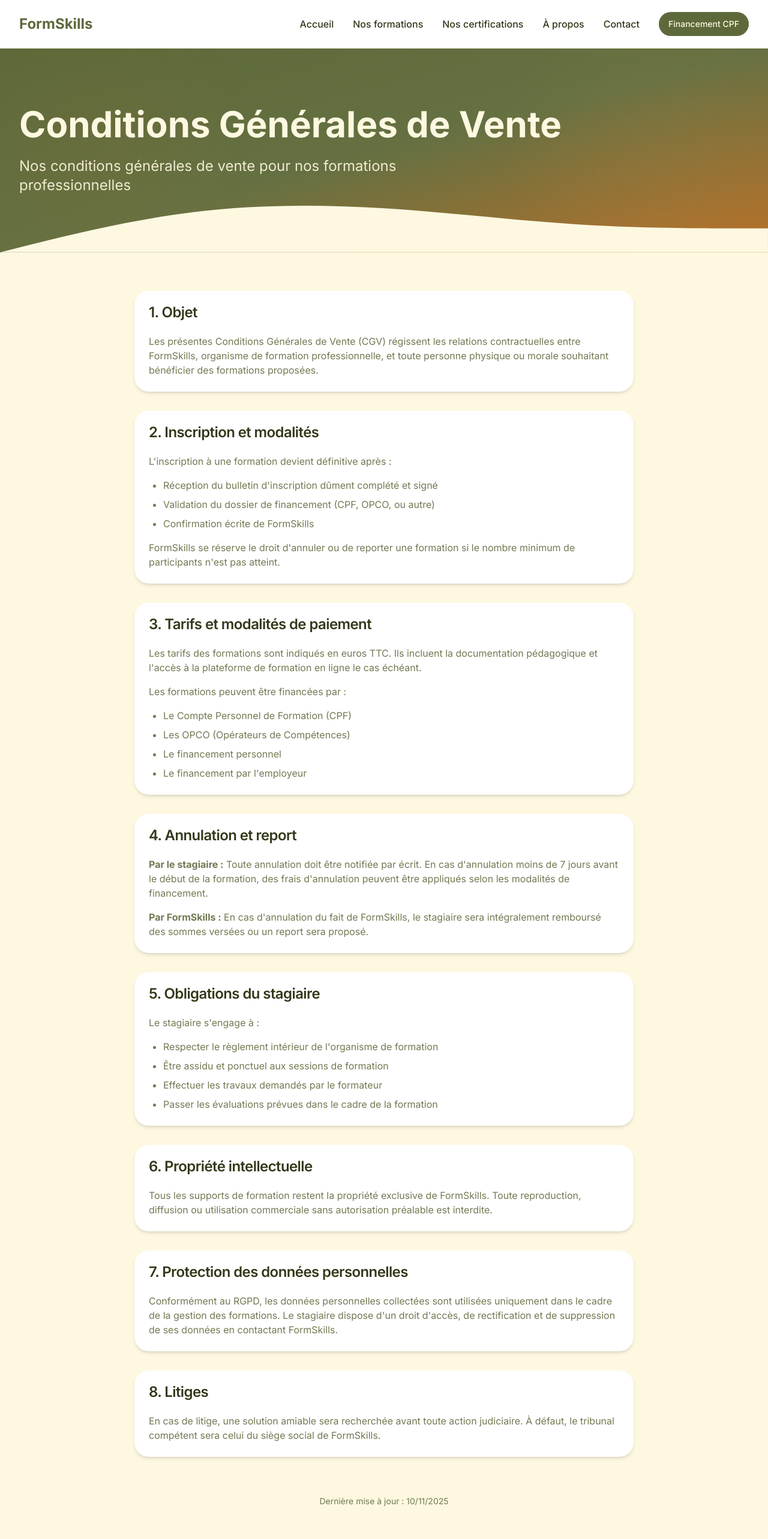
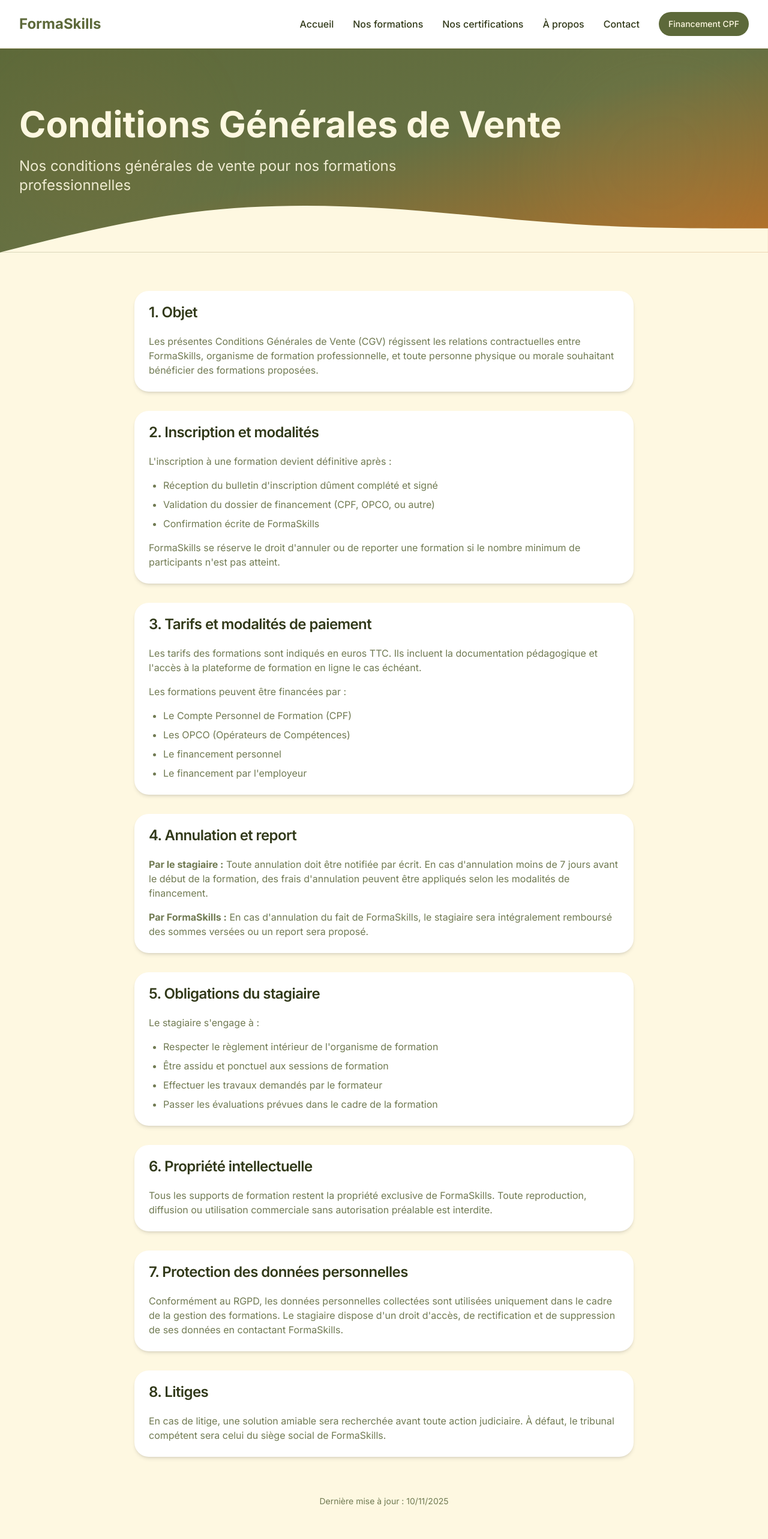
Before and after one commit to calvinlegerpro-commits/evoluskills-site, a React (Vite) app: page /cgv in a window 1280 px wide. Shown: the top 2566 px of the page at 60% size. Built offline with nearby package versions, Linux system fonts and the light colour scheme; the HTML template or start-up script is replaced by a standard one.

Commit message:
Rename site to FormaSkills across codebase
- Update all references from FormSkill/FormSkills/Formaskill to FormaSkills in HTML, components, pages, and Supabase edge function-related files. Align titles, footers, navigation, legal pages, and emails templates accordingly.

```diff
--- a/index.html
+++ b/index.html
@@ -3,20 +3,20 @@
   <head>
     <meta charset="UTF-8" />
     <meta name="viewport" content="width=device-width, initial-scale=1.0" />
-    <title>Formaskill - Formation Marketing et Communication CPF</title>
-    <meta name="description" content="Formaskill - Formations professionnelles en marketing et communication finançables CPF. Développez vos compétences digitales et réseaux sociaux." />
-    <meta name="author" content="Formaskill" />
+    <title>FormaSkills - Formation Marketing et Communication CPF</title>
+    <meta name="description" content="FormaSkills - Formations professionnelles en marketing et communication finançables CPF. Développez vos compétences digitales et réseaux sociaux." />
+    <meta name="author" content="FormaSkills" />
     <link rel="preconnect" href="https://fonts.googleapis.com">
     <link rel="preconnect" href="https://fonts.gstatic.com" crossorigin>
     <link href="https://fonts.googleapis.com/css2?family=Inter:wght@300;400;500;600;700;800&display=swap" rel="stylesheet">
 
-    <meta property="og:title" content="Formaskill - Formation Marketing et Communication CPF" />
+    <meta property="og:title" content="FormaSkills - Formation Marketing et Communication CPF" />
     <meta property="og:description" content="Formations professionnelles en marketing et communication finançables CPF" />
     <meta property="og:type" content="website" />
     <meta property="og:image" content="https://lovable.dev/opengraph-image-p98pqg.png" />
 
     <meta name="twitter:card" content="summary_large_image" />
-    <meta name="twitter:site" content="@Formaskill" />
+    <meta name="twitter:site" content="@FormaSkills" />
     <meta name="twitter:image" content="https://lovable.dev/opengraph-image-p98pqg.png" />
   </head>
 
--- a/src/components/Footer.tsx
+++ b/src/components/Footer.tsx
@@ -8,7 +8,7 @@ const Footer = () => {
         <div className="grid grid-cols-1 md:grid-cols-3 gap-8">
           {/* Company Info */}
           <div>
-            <h3 className="text-2xl font-bold mb-4">FormSkills</h3>
+            <h3 className="text-2xl font-bold mb-4">FormaSkills</h3>
             <p className="text-lg font-semibold text-primary-foreground/90 mb-2">
               Se former pour l'avenir
             </p>
@@ -80,7 +80,7 @@ const Footer = () => {
         </div>
 
         <div className="border-t border-primary-foreground/20 mt-8 pt-8 text-center text-primary-foreground/60">
-          <p>&copy; {new Date().getFullYear()} FormSkills. Tous droits réservés.</p>
+          <p>&copy; {new Date().getFullYear()} FormaSkills. Tous droits réservés.</p>
         </div>
       </div>
     </footer>
--- a/src/components/Navigation.tsx
+++ b/src/components/Navigation.tsx
@@ -22,7 +22,7 @@ const Navigation = () => {
       <div className="max-w-7xl mx-auto px-4 sm:px-6 lg:px-8">
         <div className="flex justify-between items-center h-20">
           <Link to="/" className="flex items-center">
-            <h1 className="text-2xl font-bold text-primary">FormSkills</h1>
+            <h1 className="text-2xl font-bold text-primary">FormaSkills</h1>
           </Link>
 
           {/* Desktop Navigation */}
--- a/src/pages/About.tsx
+++ b/src/pages/About.tsx
@@ -45,7 +45,7 @@ const About = () => {
           <div className="absolute bottom-0 left-0 w-80 h-80 bg-secondary/30 rounded-full blur-3xl animate-blob animation-delay-2000"></div>
         </div>
         <div className="max-w-7xl mx-auto px-4 sm:px-6 lg:px-8 relative z-10">
-          <h1 className="text-4xl md:text-6xl font-bold mb-6 animate-fade-in">À propos de FormSkills</h1>
+          <h1 className="text-4xl md:text-6xl font-bold mb-6 animate-fade-in">À propos de FormaSkills</h1>
           <p className="text-xl md:text-2xl text-primary-foreground/90 max-w-3xl animate-fade-in" style={{ animationDelay: '0.1s' }}>
             Votre partenaire de confiance pour la formation professionnelle en marketing digital
           </p>
@@ -67,7 +67,7 @@ const About = () => {
             <div className="absolute top-0 right-0 w-64 h-64 bg-gradient-to-br from-accent/10 to-transparent rounded-full blur-3xl group-hover:scale-150 transition-transform duration-700"></div>
             <CardContent className="p-8 relative">
               <p className="text-lg leading-relaxed mb-4">
-                FormSkills est né de la conviction que la formation professionnelle doit être accessible à tous.
+                FormaSkills est né de la conviction que la formation professionnelle doit être accessible à tous.
                 Notre mission est d'accompagner les professionnels et entrepreneurs dans leur montée en compétences
                 sur les thématiques du marketing digital et de la communication.
               </p>
@@ -150,7 +150,7 @@ const About = () => {
         <div className="max-w-4xl mx-auto px-4 sm:px-6 lg:px-8 text-center">
           <h2 className="text-3xl font-bold mb-6 animate-fade-in">Organisme certifié</h2>
           <p className="text-lg text-muted-foreground mb-8 animate-fade-in" style={{ animationDelay: '0.1s' }}>
-            FormSkills est un organisme de formation certifié Qualiopi et nos formations sont éligibles au CPF.
+            FormaSkills est un organisme de formation certifié Qualiopi et nos formations sont éligibles au CPF.
             Nos certifications sont inscrites au RNCP et reconnues par l'État, garantissant la qualité et la
             reconnaissance professionnelle de nos formations.
           </p>
--- a/src/pages/CGV.tsx
+++ b/src/pages/CGV.tsx
@@ -36,7 +36,7 @@ const CGV = () => {
             </CardHeader>
             <CardContent className="space-y-4 text-muted-foreground">
               <p>
-                Les présentes Conditions Générales de Vente (CGV) régissent les relations contractuelles entre FormSkills,
+                Les présentes Conditions Générales de Vente (CGV) régissent les relations contractuelles entre FormaSkills,
                 organisme de formation professionnelle, et toute personne physique ou morale souhaitant bénéficier des
                 formations proposées.
               </p>
@@ -54,10 +54,10 @@ const CGV = () => {
               <ul className="list-disc pl-6 space-y-2">
                 <li>Réception du bulletin d'inscription dûment complété et signé</li>
                 <li>Validation du dossier de financement (CPF, OPCO, ou autre)</li>
-                <li>Confirmation écrite de FormSkills</li>
+                <li>Confirmation écrite de FormaSkills</li>
               </ul>
               <p>
-                FormSkills se réserve le droit d'annuler ou de reporter une formation si le nombre minimum
+                FormaSkills se réserve le droit d'annuler ou de reporter une formation si le nombre minimum
                 de participants n'est pas atteint.
               </p>
             </CardContent>
@@ -95,7 +95,7 @@ const CGV = () => {
                 peuvent être appliqués selon les modalités de financement.
               </p>
               <p>
-                <strong>Par FormSkills :</strong> En cas d'annulation du fait de FormSkills, le stagiaire
+                <strong>Par FormaSkills :</strong> En cas d'annulation du fait de FormaSkills, le stagiaire
                 sera intégralement remboursé des sommes versées ou un report sera proposé.
               </p>
             </CardContent>
@@ -124,7 +124,7 @@ const CGV = () => {
             </CardHeader>
             <CardContent className="space-y-4 text-muted-foreground">
               <p>
-                Tous les supports de formation restent la propriété exclusive de FormSkills. Toute reproduction,
+                Tous les supports de formation restent la propriété exclusive de FormaSkills. Toute reproduction,
                 diffusion ou utilisation commerciale sans autorisation préalable est interdite.
               </p>
             </CardContent>
@@ -138,7 +138,7 @@ const CGV = () => {
               <p>
                 Conformément au RGPD, les données personnelles collectées sont utilisées uniquement dans le cadre
                 de la gestion des formations. Le stagiaire dispose d'un droit d'accès, de rectification et de
-                suppression de ses données en contactant FormSkills.
+                suppression de ses données en contactant FormaSkills.
               </p>
             </CardContent>
           </Card>
@@ -150,7 +150,7 @@ const CGV = () => {
             <CardContent className="space-y-4 text-muted-foreground">
               <p>
                 En cas de litige, une solution amiable sera recherchée avant toute action judiciaire.
-                À défaut, le tribunal compétent sera celui du siège social de FormSkills.
+                À défaut, le tribunal compétent sera celui du siège social de FormaSkills.
               </p>
             </CardContent>
           </Card>
--- a/src/pages/Home.tsx
+++ b/src/pages/Home.tsx
@@ -163,7 +163,7 @@ const Home = () => {
               Prêt à transformer<br />votre carrière ?
             </h2>
             <p className="text-xl mb-10 text-primary-foreground/90 font-light">
-              Rejoignez des centaines de professionnels qui ont<br />déjà boosté leurs compétences avec FormSkills
+              Rejoignez des centaines de professionnels qui ont<br />déjà boosté leurs compétences avec FormaSkills
             </p>
             <Button asChild size="lg" className="bg-accent hover:bg-accent/90 text-accent-foreground shadow-2xl hover:shadow-accent/50 rounded-full px-10 hover:scale-110 transition-all animate-float">
               <Link to="/formations">Voir toutes les formations</Link>
```
Also changed, not shown: src/pages/MentionsLegales.tsx (+5 -5 lines), 1 other file (tests, documents, lock files or other folders).
